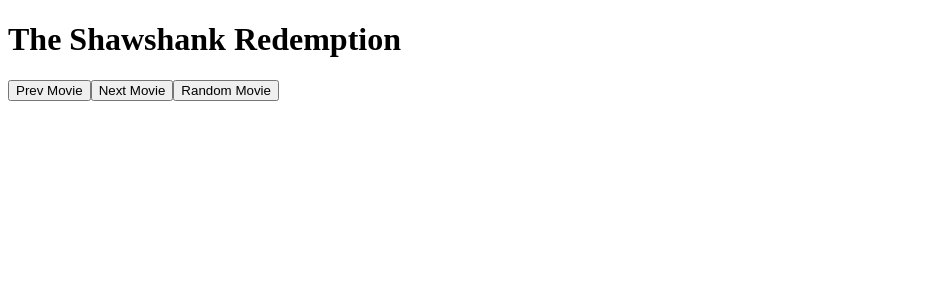
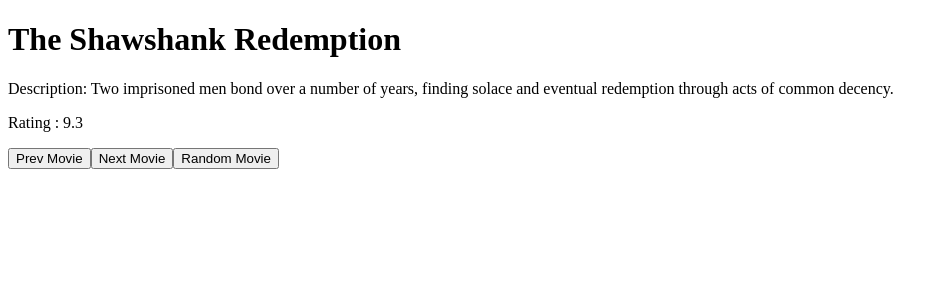
Before and after one commit to jordanburger22/movie-buddy, a React (Vite) app: page / in a window 1280 px wide. Shown: the top 300 px of the page, without its empty margins (0-948 px from the left). Built offline with nearby package versions, Linux system fonts and the light colour scheme.

Commit message:
nutter butters

```diff
--- a/src/components/RandomMovie.jsx
+++ b/src/components/RandomMovie.jsx
@@ -1,29 +1,42 @@
+import {useState} from "react"
 import movies from "../movies"
 
-export default function RandomMovie(){
+export default function RandomMovie() {
 
+    // Challenge:
+    // redo what we just did!
+    // create movieIndex state and update that index in the getRandomMovie function
+    // add the rating and description from the movie in p tags
+    // leave out the imageUrl for now
+
+    //js variable
     let index = 0
 
-    function getRandomMovie(){
-        index = Math.floor(Math.random() * movies.length)
-        console.log(movies[index])
+    // react state
+    const [movieIndex, setMovieIndex] = useState(0)
+
+    function getRandomMovie() {
+        const randomIndex = Math.floor(Math.random() * movies.length)
+        setMovieIndex(randomIndex)
     }
 
-    function nextMovie(num){
+    function nextMovie(num) {
 
         index += num
-        if(index < 0){
+        if (index < 0) {
             index = movies.length - 1
         }
-        if(index === movies.length){
+        if (index === movies.length) {
             index = 0
         }
         console.log(movies[index])
     }
 
-    return(
+    return (
         <div>
-            <h1>{movies[index].title}</h1>
+            <h1>{movies[movieIndex].title}</h1>
+            <p>Description: {movies[movieIndex].description}</p>
+            <p>Rating : {movies[movieIndex].rating}</p>
             <button onClick={() => nextMovie(-1)}>Prev Movie</button>
             <button onClick={() => nextMovie(1)}>Next Movie</button>
             <button onClick={getRandomMovie}>Random Movie</button>
```
Also changed, not shown: 2 other files (tests, documents, lock files or other folders).
